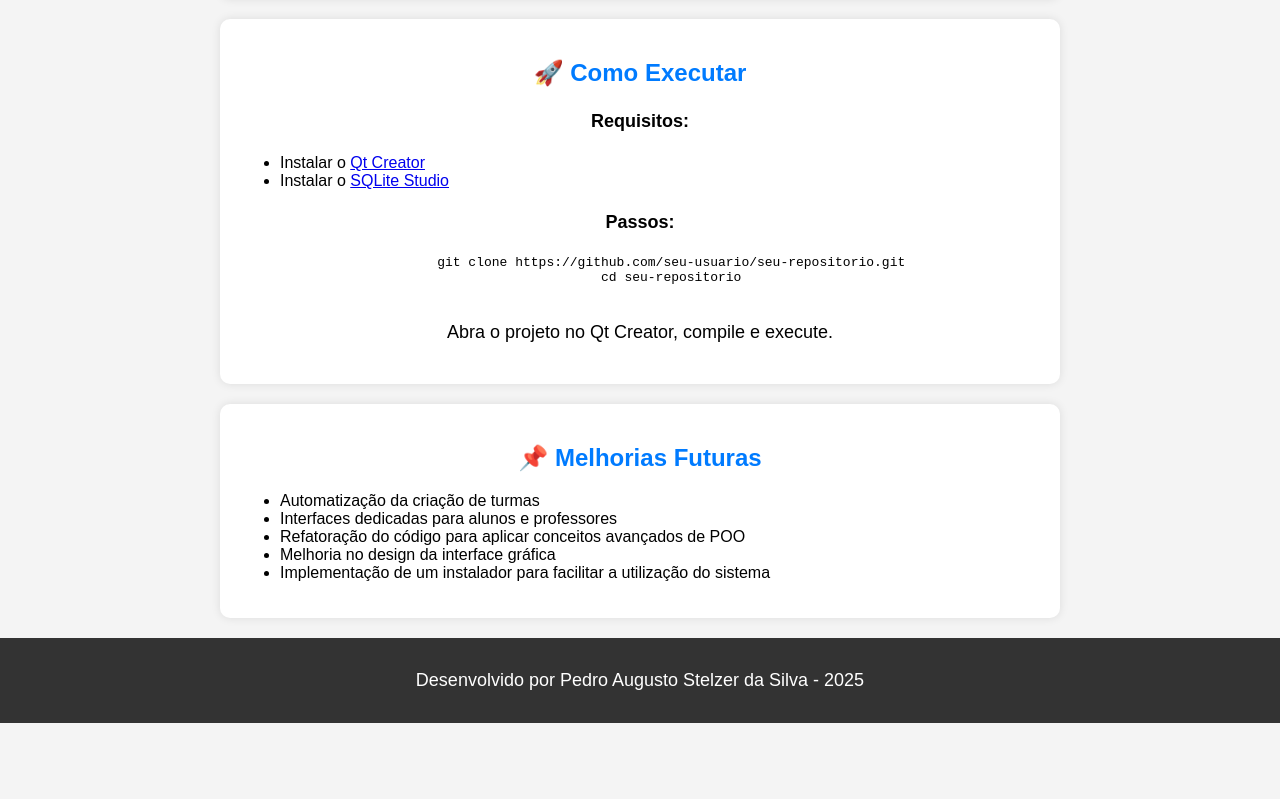
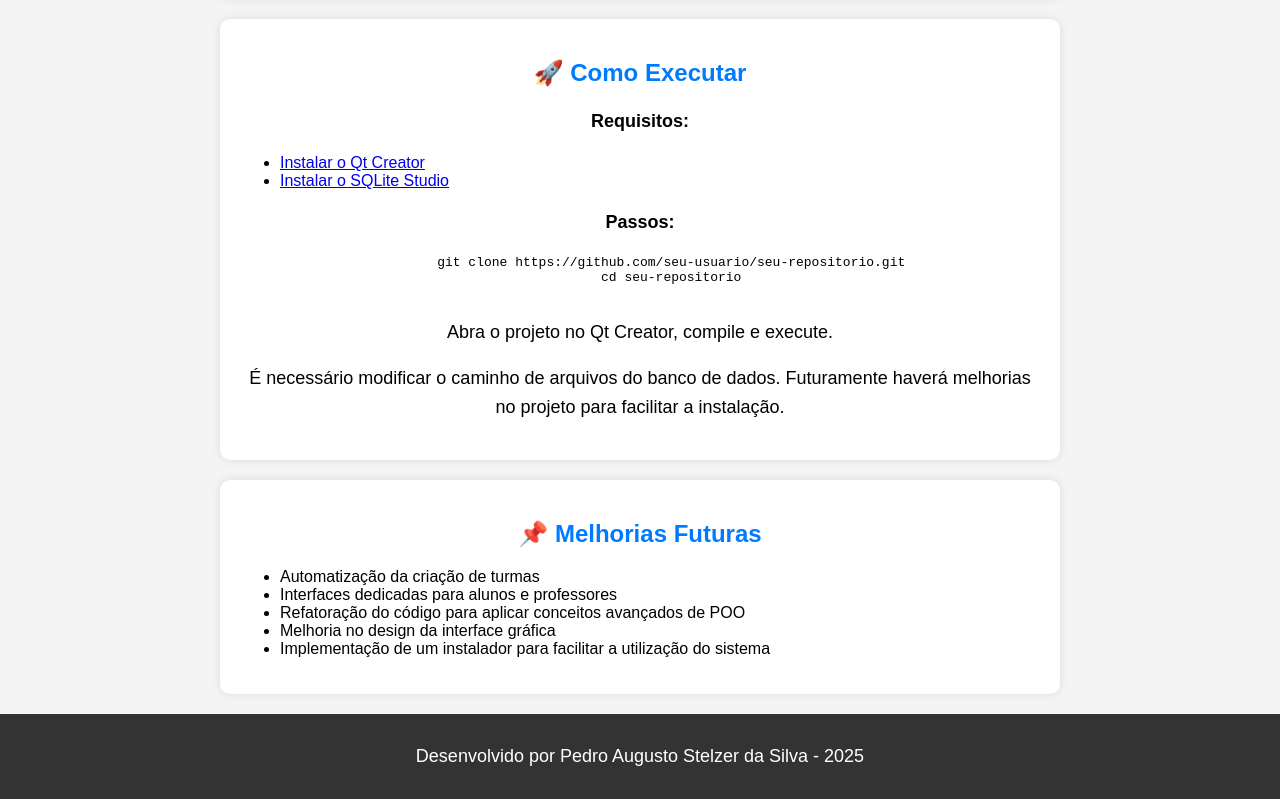
Before and after one commit to pedroStelzer/projeto-EDOO, a plain HTML site: page index.html in a window 1280 px wide. Shown: the part 3460-4259 px from the top of the page. Before the commit the page ends 4183 px from the top, so only its background shows below. Drawn offline with Linux system fonts and the light colour scheme.

Commit message:
Update index.html

```diff
--- a/index.html
+++ b/index.html
@@ -70,8 +70,8 @@
         <h2>🚀 Como Executar</h2>
         <p><strong>Requisitos:</strong></p>
         <ul>
-            <li>Instalar o <a href="https://www.qt.io/download" target="_blank">Qt Creator</a></li>
-            <li>Instalar o <a href="https://sqlitestudio.pl/" target="_blank">SQLite Studio</a></li>
+            <li><a href="https://www.qt.io/download" target="_blank">Instalar o Qt Creator</a></li>
+            <li><a href="https://sqlitestudio.pl/" target="_blank">Instalar o SQLite Studio</a></li>
         </ul>
         <p><strong>Passos:</strong></p>
         <pre>
@@ -79,6 +79,7 @@
         cd seu-repositorio
         </pre>
         <p>Abra o projeto no Qt Creator, compile e execute.</p>
+        <p>É necessário modificar o caminho de arquivos do banco de dados. Futuramente haverá melhorias no projeto para facilitar a instalação.</p>
     </section>
 
     <section>
```
